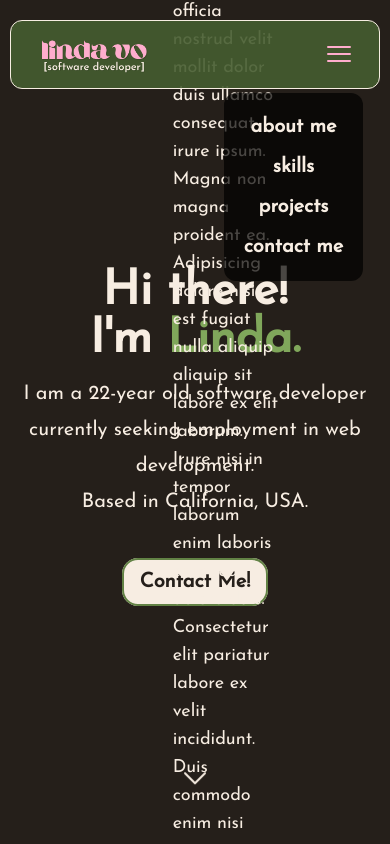
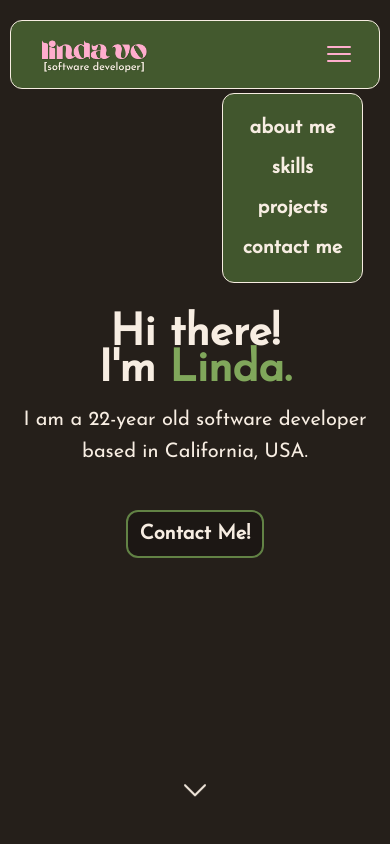
Before and after one commit to lvndavo/lvndavo.github.io, a React (Vite) app: page / in a window 390 px wide. Both pictures are taken after a click on the button 339 px from the left and 54 px from the top of the page. Shown: the top 844 px of the page. Built offline with nearby package versions, Linux system fonts and the light colour scheme; a web font is replaced by a local one.

Commit message:
update styling

```diff
--- a/src/App.jsx
+++ b/src/App.jsx
@@ -25,12 +25,12 @@ function App() {
         className={`rounded-full bg-offWhite w-[150px] h-[150px]
           opacity-20 blur-2xl fixed pointer-events-none z-[999] hidden sm:block`}
       />
-      <div className="flex flex-col items-center">
+      <div className="flex flex-col items-center w-full overflow-hidden gap-4">
         <Nav />
         <Hero />
         <About />
+        <Skills />
         <Projects />
-        <Skills />
         <Contact />
       </div>
     </>
--- a/src/components/About.jsx
+++ b/src/components/About.jsx
@@ -3,16 +3,16 @@ import me from "../assets/me.jpg";
 const About = () => (
   <section
     id="about"
-    className="px-12 py-12 md:pt-16 h-screen flex flex-col justify-center items-center"
+    className="min-h-screen md:p-12 flex flex-col justify-center items-center"
   >
-    <div className="mb-5">
-      <h1 className="font-josefinsans text-offWhite font-bold text-5xl">
+    <div className="flex items-end">
+      <h1 className="section-heading font-josefinsans text-offWhite font-bold">
         About Me
       </h1>
     </div>
-    <div className="flex items-center px-10">
-      <div className="px-5 flex justify-center">
-        <img src={me} className="h-[350px] rounded-full" />
+    <div className="flex lg:flex-row flex-col items-center sm:px-10">
+      <div className="sm:px-5 flex justify-center">
+        <img src={me} className="lg:w-[350px] w-[200px] rounded-full" />
       </div>
       <div className="flex-1 flex flex-col font-josefinsans text-offWhite text-lg px-5">
         <p className="">
--- a/src/components/Hero.jsx
+++ b/src/components/Hero.jsx
@@ -2,20 +2,19 @@ import React from "react";
 import { ArrowDown } from "../constants";
 
 const Hero = () => (
-  <section className="h-screen md:p-12 flex flex-col items-center justify-center text-center">
-    <h1 className="text-offWhite font-josefinsans text-5xl mt-5 md:mt-0 md:text-6xl md:mx-5 font-bold">
+  <section className="h-screen md:p-12 flex flex-col items-center justify-center text-center gap-4">
+    <h1 className="section-heading text-offWhite font-josefinsans mt-5 md:mt-0 md:mx-5">
       Hi there! <br className="md:hidden" /> I'm{" "}
       <span className="text-green300">Linda.</span>
     </h1>
-    <h2 className="font-josefinsans text-offWhite mt-3 md:mt-5 md:mx-5 mx-2 leading-9 text-xl md:text-3xl">
-      I am a 22-year old software developer currently seeking employment in web
-      development. <br />
-      Based in California, USA.
+    <h2 className="font-josefinsans text-offWhite px-4 leading-8 text-xl md:text-2xl lg:text-3xl">
+      I am a 22-year old software developer <br className="md:hidden" /> based
+      in California, USA.
     </h2>
-    <div className="mx-5 mt-12">
+    <div className="mt-9">
       <a
-        className="contact-button bg-offWhite py-3 px-4 font-josefinsans rounded-2xl text-darkestBrown font-bold
-      text-xl border-[2.5px] border-green400 hover:shadow-md hover:shadow-green500"
+        className="contact-button bg-black/25 p-3 font-josefinsans rounded-xl text-offWhite font-bold
+      text-xl border-2 border-green400 hover:bg-offWhite hover:text-darkestBrown transition-all duration-300"
         href="/"
       >
         Contact Me!
--- a/src/components/Nav.jsx
+++ b/src/components/Nav.jsx
@@ -7,13 +7,14 @@ const Nav = () => {
   return (
     <nav
       className="w-[95%] fixed top-5 px-6 py-2 rounded-xl flex justify-between bg-green500
-    bg-opacity-90 border-[1px] border-offWhite"
+    bg-opacity-95 border-[1px] border-offWhite z-50"
     >
-      <img src={logo} className="w-[120px]" />
-      <div>
+      <a href="/">
+        <img src={logo} className="w-[120px]" alt="Linda Vo logo" />
+      </a>
       <ul
-          className="sm:flex hidden justify-between list-none font-josefinsans text-offWhite text-[1.5rem]
-          lowercase font-bold mt-3"
+        className="sm:flex hidden justify-between items-center list-none font-josefinsans text-offWhite text-[1.5rem]
+          lowercase font-bold"
       >
         {navLinks.map((link, i) => (
           <li key={link.id}>
@@ -28,7 +29,6 @@ const Nav = () => {
           </li>
         ))}
       </ul>
-      </div>
 
       <div className="sm:hidden flex flex-1 items-center justify-end">
         <button
@@ -40,8 +40,8 @@ const Nav = () => {
         </button>
         <div
           className={`${menuToggle ? "flex" : "hidden"}
-          bg-black rounded-xl absolute top-[4.5rem] right-0 p-5 bg-opacity-70
-          mx-4`}
+          bg-green500 rounded-xl absolute top-[4.5rem] right-0 p-5 bg-opacity-90
+          mx-4 border-offWhite border-[1px]`}
         >
           <ul
             className="list-none flex flex-col text-offWhite font-josefinsans
--- a/src/index.css
+++ b/src/index.css
@@ -8,14 +8,8 @@
     body, html {
         @apply bg-darkestBrown
     }
-}
-
-@keyframes animateNavLink {
-    from {
-        letter-spacing: normal;
-    }
-    to {
-        letter-spacing: 0.1em;
+    .section-heading {
+        @apply md:text-5xl lg:text-6xl text-[2.75rem] leading-9 font-bold
     }
 }
 
@@ -24,10 +18,14 @@
    100% {transform: translateY(-30px);}
 }
 
+.nav-item {
+    transition: letter-spacing 500ms;
+}
 .nav-item:hover {
-    animation: 0.8s infinite alternate animateNavLink;
+    letter-spacing: 0.1em;
+    transition: letter-spacing 700ms;
 }
 
 .down-arrow {
-    animation: 1s infinite alternate bounce;
+    animation: 700ms infinite alternate bounce;
 }
```
Lines whose indentation alone changed are shown as unchanged.
